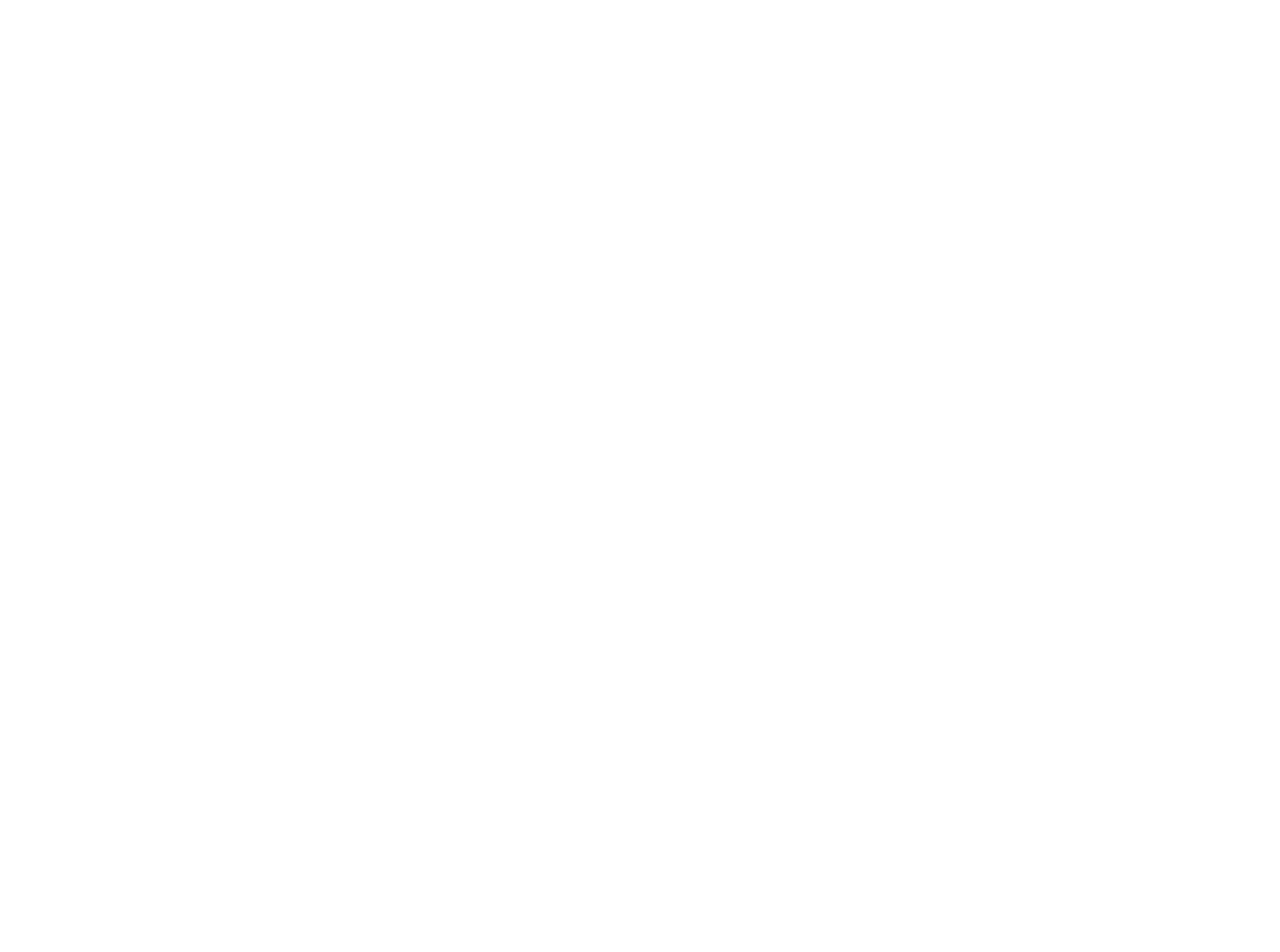
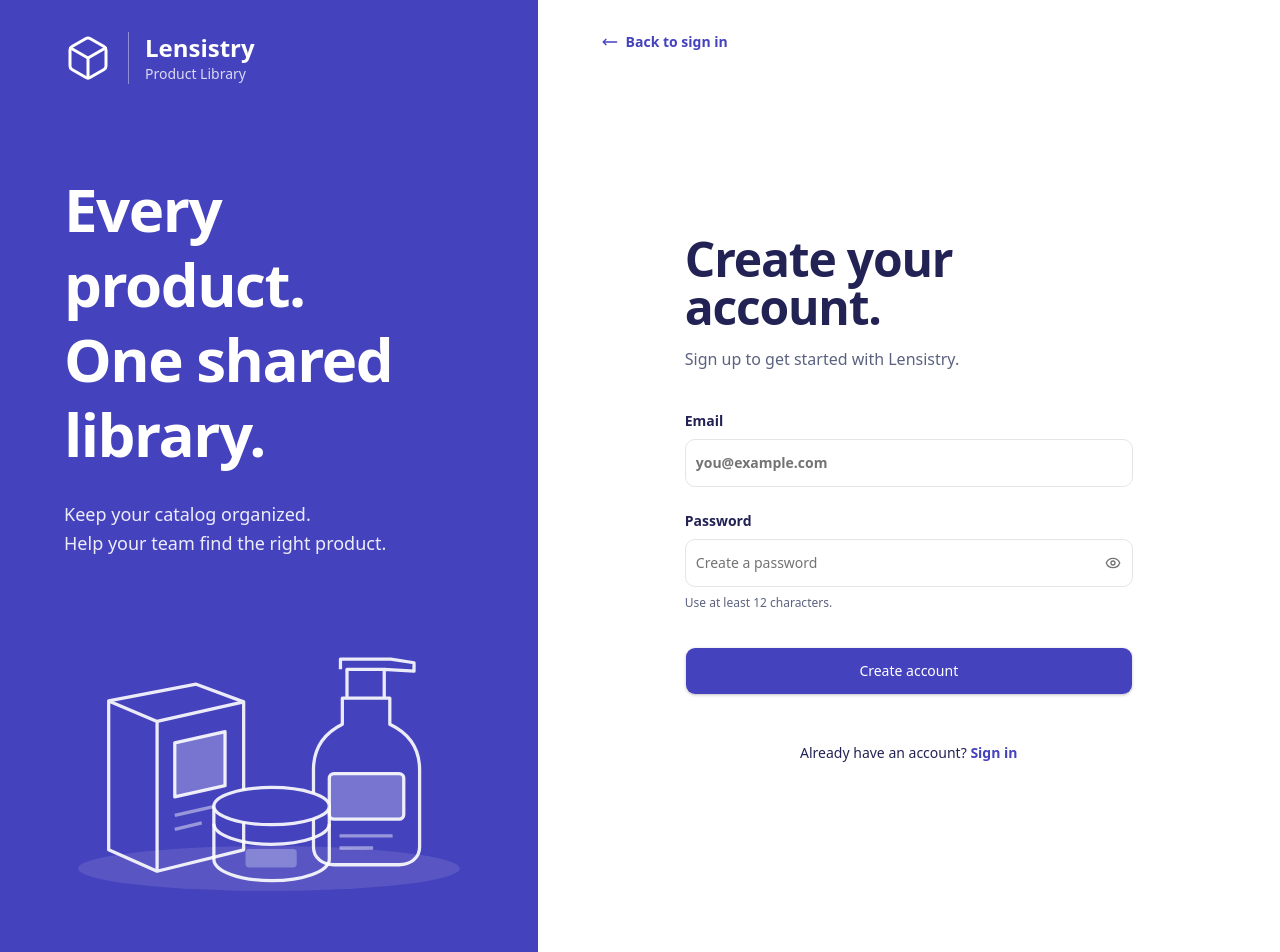
Before and after one commit to sweng-grp018/asceoft-product-library, a Next.js app: page /sign-up in a window 1280 px wide. Before the commit this address had no page. Shown: the top 952 px of the page. Before the commit the page ends 800 px from the top, so only its background shows below. Built offline with nearby package versions, Linux system fonts and the light colour scheme.

Commit message:
feat(auth): create sign-up page

```diff
--- a/src/app/(auth)/sign-in/page.tsx
+++ b/src/app/(auth)/sign-in/page.tsx
@@ -67,7 +67,7 @@ export default async function SignIn({
       <section className="flex min-h-[650px] items-center justify-center bg-white px-6 py-12 md:px-12 lg:min-h-svh">
         <div className="w-full max-w-md">
           <Link
-            href="/signup"
+            href="/sign-up"
             className="mb-12 flex items-center gap-2 text-xs text-[#232254] hover:underline sm:text-sm"
           >
             <MoveLeft size={18} />
@@ -133,10 +133,9 @@ export default async function SignIn({
             <Sparkles size={18} className="mt-0.5 shrink-0" />
 
             <div>
-              <p className="text-xs font-semibold sm:text-sm">Need access?</p>
+              <p className="text-xs font-semibold sm:text-sm">Explore the catalog</p>
               <p className="mt-1 text-[10px] leading-relaxed sm:text-xs">
-                Ask your company administrator for a staff account. You can explore products without
-                signing in.
+                You can explore products without signing in, or create an account to get started.
               </p>
             </div>
           </div>
--- a/src/app/(auth)/sign-up/page.tsx
+++ b/src/app/(auth)/sign-up/page.tsx
@@ -1,5 +1,93 @@
-import { redirect } from "next/navigation";
-// Staff accounts are provisioned by an administrator, never through public registration.
+import Link from "next/link";
+import { Box, MoveLeft } from "lucide-react";
+import { SignUpForm } from "@/modules/auth/features/sign-up/sign-up-form";
+
 export default function SignUp() {
-  redirect("/sign-in");
+  return (
+    <main className="grid min-h-svh bg-card lg:grid-cols-[42%_58%]">
+      <section className="flex flex-col gap-10 bg-brand px-6 py-8 text-white sm:px-12 lg:min-h-svh lg:px-10 xl:px-16">
+        <Link
+          href="/search"
+          className="flex w-fit items-center gap-4 rounded-lg focus-visible:outline-2 focus-visible:outline-offset-4"
+        >
+          <Box aria-hidden className="size-12" strokeWidth={1.5} />
+          <div className="border-l border-white/40 pl-4">
+            <p className="text-2xl font-bold">Lensistry</p>
+            <p className="text-sm text-white/80">Product Library</p>
+          </div>
+        </Link>
+        <div className="my-auto flex flex-col gap-7 py-4 lg:py-12">
+          <h2 className="text-4xl font-bold leading-tight tracking-tight sm:text-5xl xl:text-6xl">
+            Every product.
+            <br />
+            One shared library.
+          </h2>
+          <p className="max-w-sm text-base leading-relaxed text-white/90 sm:text-lg">
+            Keep your catalog organized.
+            <br />
+            Help your team find the right product.
+          </p>
+          <svg
+            aria-hidden
+            viewBox="0 0 440 300"
+            fill="none"
+            className="mt-8 hidden w-full max-w-md text-white/90 lg:block"
+          >
+            <ellipse cx="220" cy="268" rx="205" ry="24" fill="currentColor" opacity="0.12" />
+            <g stroke="currentColor" strokeWidth="3.5" strokeLinejoin="round">
+              <path d="M48 88 142 70 193 89 100 110 48 88v160l52 23 93-23V89M100 110v161" />
+              <path d="m119 133 54-12v58l-54 12z" fill="currentColor" fillOpacity="0.3" />
+              <path d="m119 211 44-10m-44 25 29-7" opacity="0.5" />
+              <path d="M304 85V54h40v31m-47-31V43h54l25 4v9l-32-2M299 85h51v28c21 10 32 26 32 49v83c0 12-10 19-22 19h-70c-12 0-22-7-22-19v-83c0-23 11-39 31-49z" />
+              <rect
+                x="285"
+                y="166"
+                width="80"
+                height="49"
+                rx="5"
+                fill="currentColor"
+                fillOpacity="0.3"
+              />
+              <path d="M296 233h57m-57 13h36" opacity="0.5" />
+              <path d="M161 201v57c0 13 28 23 62 23s62-10 62-23v-57" />
+              <ellipse cx="223" cy="201" rx="62" ry="20" fill="var(--brand)" />
+              <path d="M161 220c0 12 28 22 62 22s62-10 62-22" />
+              <rect
+                x="195"
+                y="247"
+                width="55"
+                height="20"
+                rx="4"
+                fill="currentColor"
+                fillOpacity="0.3"
+                stroke="none"
+              />
+            </g>
+          </svg>
+        </div>
+      </section>
+      <section className="flex flex-col px-6 py-8 sm:px-12 lg:min-h-svh lg:px-16">
+        <Link
+          href="/sign-in"
+          className="flex w-fit items-center gap-2 rounded text-sm font-semibold text-brand hover:underline focus-visible:outline-2 focus-visible:outline-offset-4"
+        >
+          <MoveLeft aria-hidden className="size-4" />
+          Back to sign in
+        </Link>
+        <div className="mx-auto my-auto w-full max-w-md py-16 lg:py-24">
+          <h1 className="text-4xl font-bold tracking-tight text-brand-ink sm:text-5xl">
+            Create your account.
+          </h1>
+          <p className="mt-4 text-base text-ink-muted">Sign up to get started with Lensistry.</p>
+          <SignUpForm />
+          <p className="mt-6 text-center text-sm text-brand-ink">
+            Already have an account?{" "}
+            <Link href="/sign-in" className="font-semibold text-brand hover:underline">
+              Sign in
+            </Link>
+          </p>
+        </div>
+      </section>
+    </main>
+  );
 }
--- /dev/null
+++ b/src/modules/auth/features/sign-up/sign-up-form.tsx
@@ -0,0 +1,85 @@
+"use client";
+
+import { useState, type FormEvent } from "react";
+import { Eye, EyeOff } from "lucide-react";
+import { Button } from "@/components/ui/button";
+import { Input } from "@/components/ui/input";
+import {
+  InputGroup,
+  InputGroupAddon,
+  InputGroupButton,
+  InputGroupInput,
+} from "@/components/ui/input-group";
+
+/** Static preview: credentials are never sent, logged or persisted. */
+export function SignUpForm() {
+  const [showPassword, setShowPassword] = useState(false);
+  const [submitted, setSubmitted] = useState(false);
+
+  function handleSubmit(event: FormEvent<HTMLFormElement>) {
+    event.preventDefault();
+    event.currentTarget.reset();
+    setShowPassword(false);
+    setSubmitted(true);
+  }
+
+  return (
+    <form
+      onSubmit={handleSubmit}
+      onChange={() => setSubmitted(false)}
+      className="mt-10 flex flex-col gap-6"
+    >
+      <label
+        className="flex flex-col gap-2 text-sm font-semibold text-brand-ink"
+        htmlFor="signup-email"
+      >
+        Email
+        <Input
+          id="signup-email"
+          name="email"
+          type="email"
+          autoComplete="email"
+          placeholder="you@example.com"
+          required
+          className="h-12"
+        />
+      </label>
+      <div className="flex flex-col gap-2">
+        <label htmlFor="signup-password" className="text-sm font-semibold text-brand-ink">
+          Password
+        </label>
+        <InputGroup className="h-12">
+          <InputGroupInput
+            id="signup-password"
+            name="password"
+            type={showPassword ? "text" : "password"}
+            autoComplete="new-password"
+            placeholder="Create a password"
+            minLength={12}
+            required
+            aria-describedby="signup-password-hint"
+          />
+          <InputGroupAddon align="inline-end">
+            <InputGroupButton
+              size="icon-sm"
+              aria-label={showPassword ? "Hide password" : "Show password"}
+              aria-pressed={showPassword}
+              onClick={() => setShowPassword((visible) => !visible)}
+            >
+              {showPassword ? <EyeOff aria-hidden /> : <Eye aria-hidden />}
+            </InputGroupButton>
+          </InputGroupAddon>
+        </InputGroup>
+        <p id="signup-password-hint" className="text-xs text-ink-muted">
+          Use at least 12 characters.
+        </p>
+      </div>
+      <Button type="submit" variant="brand" size="xl" className="mt-3 h-12 w-full">
+        Create account
+      </Button>
+      <p role="status" className="text-center text-sm text-ink-muted">
+        {submitted ? "This is a preview. No account was created." : null}
+      </p>
+    </form>
+  );
+}
```
